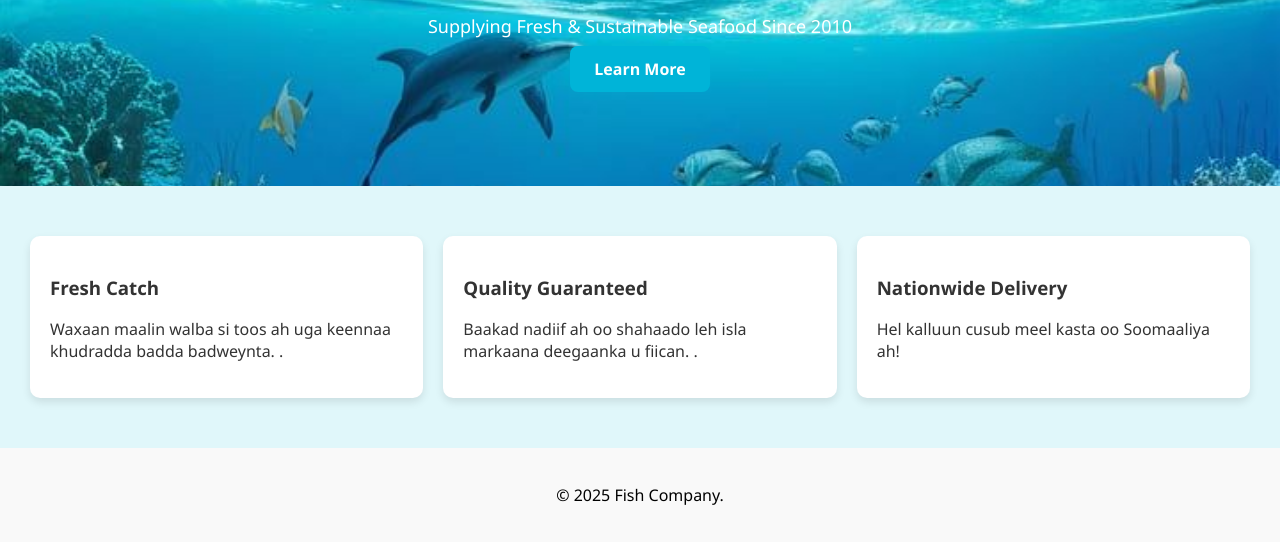
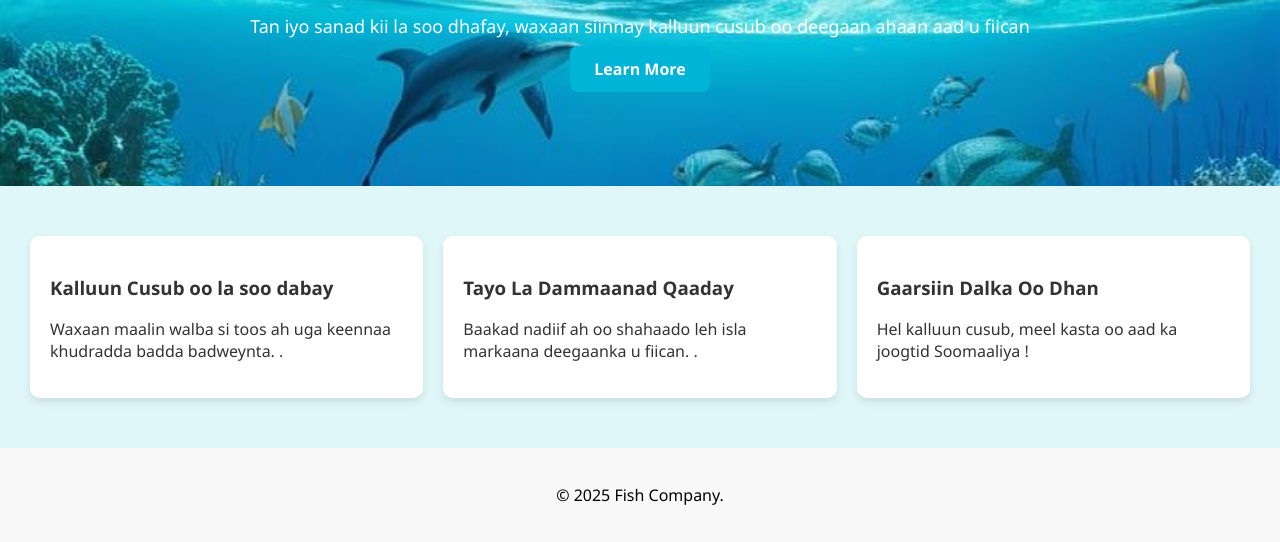
Before and after one commit to libanabdi10/fish-company, a plain HTML site: page index.html in a window 1280 px wide. Shown: the part 277-819 px from the top of the page. Drawn offline with Linux system fonts and the light colour scheme.

Commit message:
Update index.html

```diff
--- a/index.html
+++ b/index.html
@@ -17,36 +17,30 @@
       <a href="about.html">About</a>
     </nav>
   </header>
-
-  <!-- Hero Section -->
   <section class="hero">
     <div class="hero-text">
       <h1>Welcome to Fish Company</h1>
-      <p>Supplying Fresh & Sustainable Seafood Since 2010</p>
+      <p>Tan iyo sanad kii la soo dhafay, waxaan siinnay kalluun cusub oo deegaan ahaan aad u fiican</p>
       <a href="about.html" h class="btn">Learn More</a>
     </div>
   </section>
-
-  <!-- Features / Highlights -->
   <section class="features">
     <div class="feature">
-      <h3>Fresh Catch</h3>
+      <h3> Kalluun Cusub oo la soo dabay</h3>
       <p>Waxaan maalin walba si toos ah uga keennaa khudradda badda badweynta.
 .</p>
     </div>
     <div class="feature">
-      <h3>Quality Guaranteed</h3>
+      <h3>Tayo La Dammaanad Qaaday</h3>
       <p>Baakad nadiif ah oo shahaado leh isla markaana deegaanka u fiican.
 .</p>
     </div>
     <div class="feature">
-      <h3>Nationwide Delivery</h3>
-      <p>Hel kalluun cusub meel kasta oo Soomaaliya ah!
+      <h3> Gaarsiin Dalka Oo Dhan</h3>
+      <p>Hel kalluun cusub, meel kasta oo aad ka joogtid Soomaaliya !
 </p>
     </div>
   </section>
-
-  <!-- Footer -->
   <footer>
     <p>&copy; 2025 Fish Company.</p>
   </footer>
```
